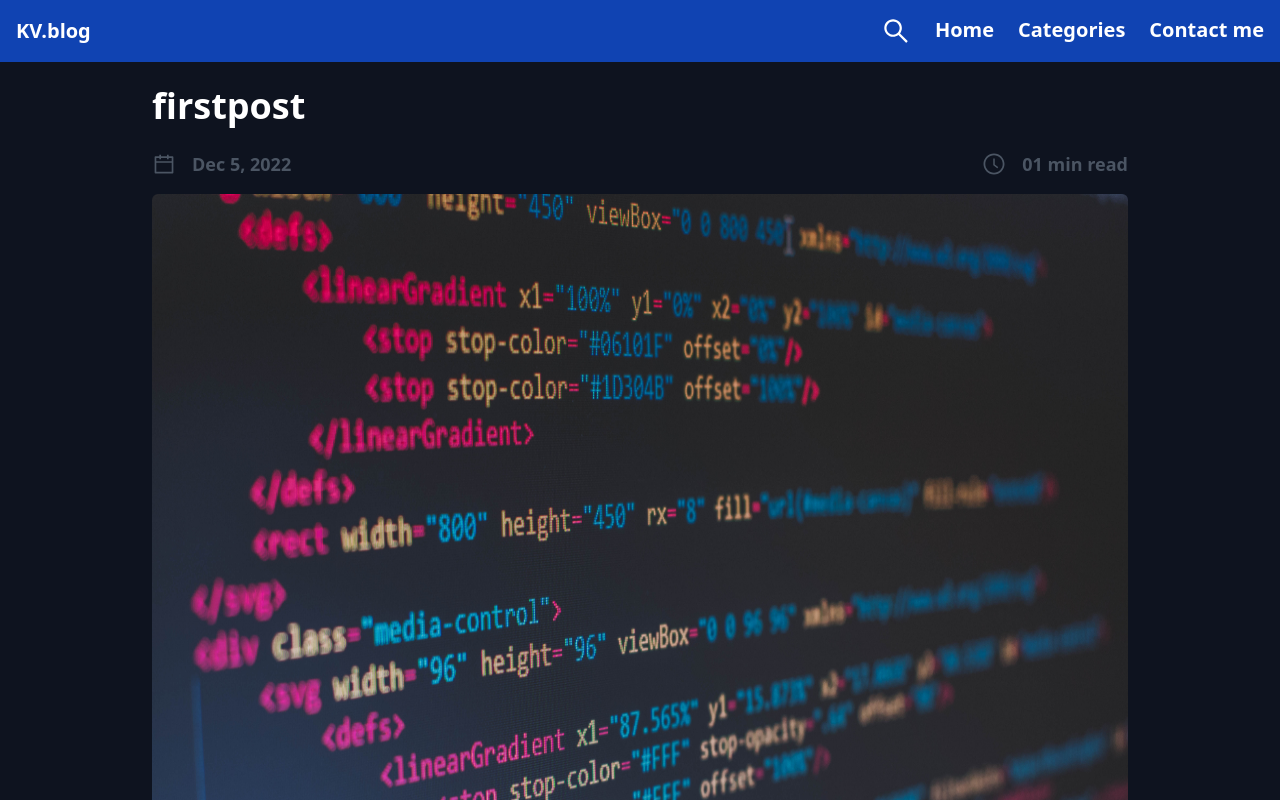
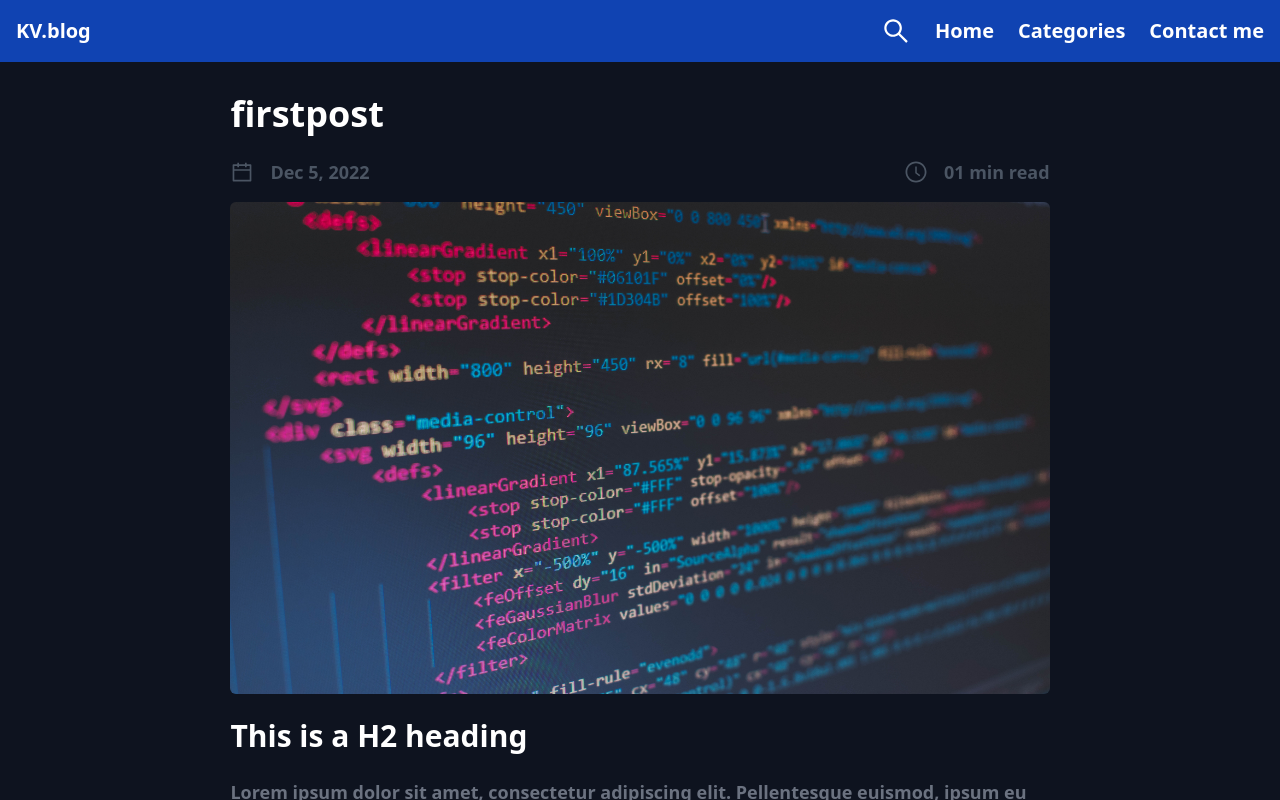
Before and after one commit to Kristijan007v/kv-blog, a Next.js app: page /post/firstpost in a window 1280 px wide. Shown: the top 800 px of the page. Built offline with nearby package versions, Linux system fonts and the light colour scheme.

Commit message:
Optimized post page to be more responsive, added categories menu to navigation

```diff
--- a/components/Navigation/Navigation.js
+++ b/components/Navigation/Navigation.js
@@ -19,6 +19,12 @@ export default function Navigation() {
     setIsSearchOpen(!isSearchOpen);
   };
 
+  const [isCategoriesOpen, setIsCategoriesOpen] = React.useState(false);
+
+  const toogleCategories = () => {
+    setIsCategoriesOpen(!isCategoriesOpen);
+  };
+
   return (
     <>
       <nav className="bg-primary text-white sticky top-0 z-20">
@@ -26,14 +32,17 @@ export default function Navigation() {
           <Link href="/">
             <a className="font-semibold text-xl">KV.blog</a>
           </Link>
-          <div className="hidden space-x-6 md:flex">
+          <div className="hidden space-x-6 md:flex items-center">
             <SearchButton onclick={toogleSearch} />
             <Link href="/">
               <a className="font-semibold text-xl link">Home</a>
             </Link>
-            <Link href="/">
-              <a className="font-semibold text-xl link">Categories</a>
-            </Link>
+            <button
+              className="font-semibold text-xl link"
+              onClick={toogleCategories}
+            >
+              Categories
+            </button>
             <Link href="/">
               <a className="font-semibold text-xl link">Contact me</a>
             </Link>
@@ -44,7 +53,29 @@ export default function Navigation() {
             <MenuButton onclick={toogleMenu} />
           </div>
         </div>
-        {/* Menu */}
+        {/* Categories menu - DESKTOP ONLY */}
+        {isCategoriesOpen && (
+          <div className="hidden md:block bg-special p-4">
+            <ul className="text-center flex space-x-4 text-xl">
+              <li>
+                <Link href="/">
+                  <a className="link">Web development</a>
+                </Link>
+              </li>
+              <li>
+                <Link href="/">
+                  <a className="link">Frontend</a>
+                </Link>
+              </li>
+              <li>
+                <Link href="/">
+                  <a className="link">Backend</a>
+                </Link>
+              </li>
+            </ul>
+          </div>
+        )}
+        {/* Menu  - MOBILE ONLY */}
         {isMenuOpen && (
           <div className="flex-none bg-primary p-6">
             <ul className="text-center flex flex-col space-y-2 text-xl">
--- a/components/Skeleton/Skeleton.js
+++ b/components/Skeleton/Skeleton.js
@@ -17,7 +17,7 @@ export default function Skeleton({ title, content }) {
         <Navigation />
       </ErrorBoundary>
 
-      <main className="w-full md:w-4/5 m-auto lg:w-5/6 xl:w-4/5">
+      <main className="w-full md:w-6/7 m-auto lg:w-5/6 xl:w-4/5">
         {content}
       </main>
 
--- a/components/SocialShare/SocialShare.js
+++ b/components/SocialShare/SocialShare.js
@@ -26,7 +26,7 @@ import WhatsappIconDefault from "../Icons/WhatsappIconDefault";
 
 export default function SocialShare() {
   return (
-    <div className="bg-primary p-4 text-white flex justify-between items-center">
+    <div className="bg-primary p-4 text-white flex justify-between items-center sm:w-full md:w-5/6 lg:w-4/5 m-auto md:rounded-md">
       <p className="font-semibold text-lg">Share article</p>
       <div className="flex space-x-4">
         <FacebookShareButton
--- a/pages/post/[pid].js
+++ b/pages/post/[pid].js
@@ -15,14 +15,14 @@ const Post = () => {
         title={`Post - ${pid}`}
         content={
           <>
-            <div className="m-6 flex flex-col space-y-6">
+            <div className="m-auto mt-8 mb-8 flex flex-col space-y-6 w-5/6 lg:w-4/5">
               <h1 className="heading__main">{pid}</h1>
               <ArticleInfo />
               <Image
                 className="rounded-md mt-6"
                 src={"/images/article.jpg"}
                 width="100%"
-                height={"100%"}
+                height={"60%"}
                 alt={"Article Image"}
                 layout={"responsive"}
               />
```
